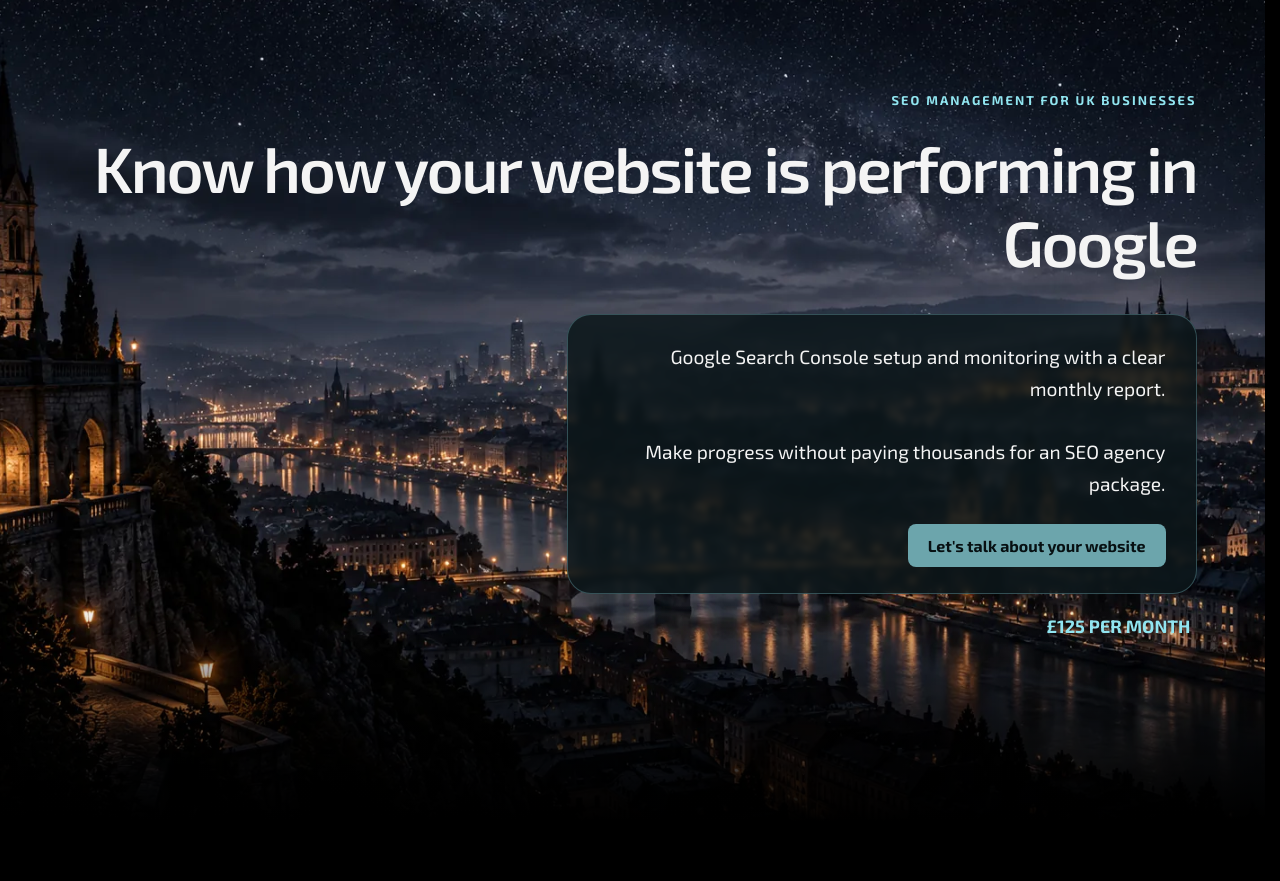
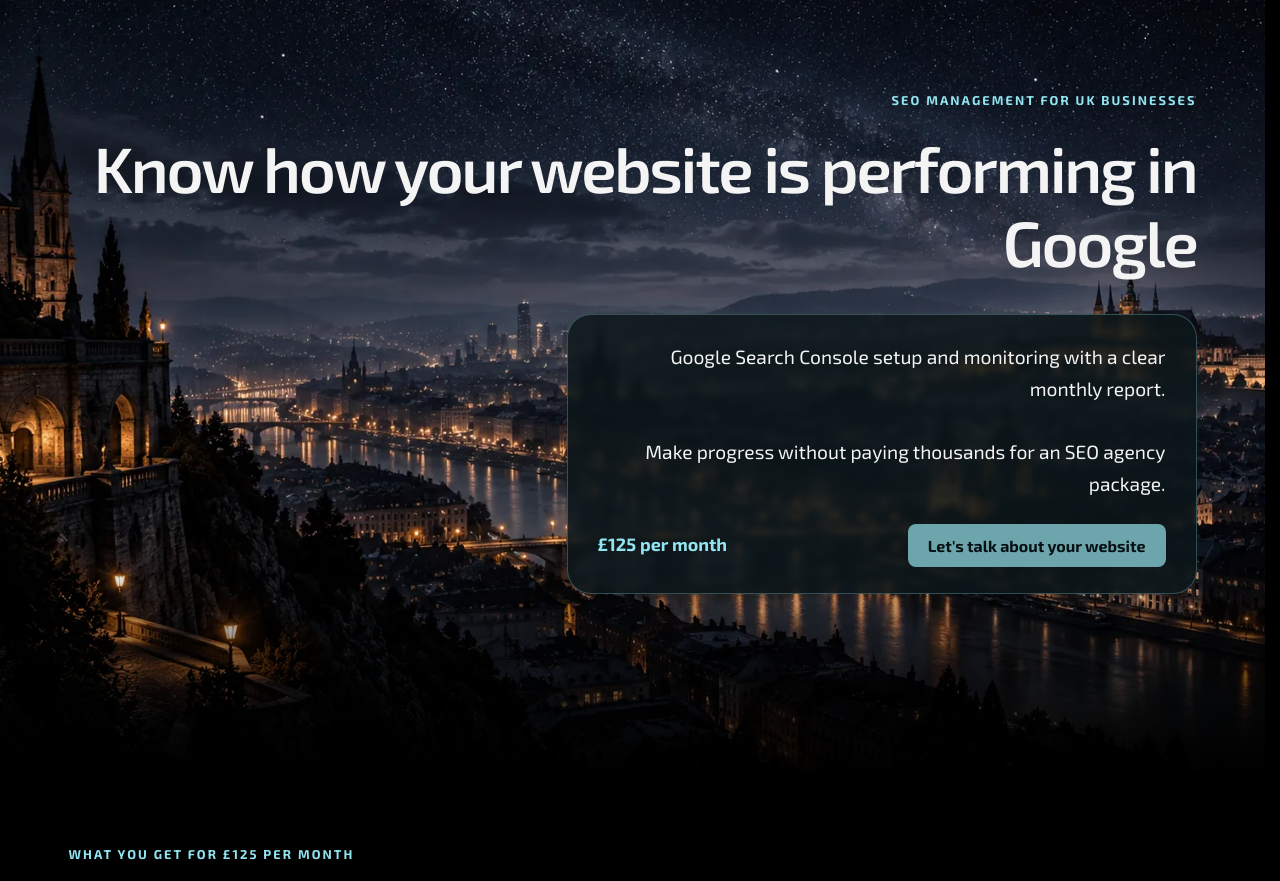
Before and after one commit to cfs-george/web_cfs, a web app: file seo-management/index.html in a window 1280 px wide. Shown: the part 108-989 px from the top of the page. Run offline with its HTML, style and script files only (its server is not run), Linux system fonts and the light colour scheme.

Commit message:
tidy SEO landing page

```diff
--- a/seo-management/index.html
+++ b/seo-management/index.html
@@ -122,9 +122,11 @@
 <h1>Know how your website is performing in Google</h1>
 <div class="style-box">
 <p>Google Search Console setup and monitoring with a clear monthly report.<br><br>Make progress without paying thousands for an SEO agency package.</p>
+<div class="seo-hero-actions">
+<p class="seo-hero-price"><strong>£125 per month</strong></p>
 <button type="button" class="button"  data-contact-open data-contact-subject="SEO management">Let's talk about your website</button>
 </div>
-<p class="seo-hero-price"><strong>£125 PER MONTH</strong></p>
+</div>
 </div>
 </section>
 <section class="section seo-package" id="what-you-get">
--- a/styles/site.css
+++ b/styles/site.css
@@ -45,6 +45,8 @@ h3{font-size:1.65rem;font-weight:600}
 .seo-report-preview .report-preview{position:relative;display:block;padding:0;border:1px solid #5e7c82;border-radius:18px;background:#fff;color:#142124;box-shadow:0 18px 50px #0005;transition:transform .18s ease,box-shadow .18s ease}.seo-report-preview .report-preview:hover{transform:translateY(-3px);box-shadow:0 24px 56px #0008}.seo-report-preview .report-preview:focus-visible{outline:3px solid #91e5f0;outline-offset:5px}.seo-report-preview .report-preview img{display:block;width:100%;height:auto}.seo-report-preview .report-preview span{position:absolute;right:16px;bottom:16px;display:inline-flex;align-items:center;gap:8px;padding:10px 13px;border-radius:8px;background:#101719e8;color:#f4f4f4;font-size:.85rem;font-weight:700}.seo-report-preview .report-preview i{color:#91e5f0}@media(max-width:600px){.seo-report-preview .report-preview{border-radius:14px}.seo-report-preview .report-preview span{right:10px;bottom:10px;padding:8px 10px;font-size:.76rem}}
 .seo-mid-cta{padding-top:12px;padding-bottom:26px;text-align:center}
 .seo-hero-inner .style-box{max-width:630px}
+.seo-hero-actions{display:flex;align-items:center;justify-content:space-between;gap:12px}.seo-hero-actions .seo-hero-price{margin:0;text-align:left;white-space:nowrap}.seo-hero-actions .button{margin-left:auto}
+@media(max-width:600px){.seo-hero-actions{align-items:flex-start;flex-direction:column}.seo-hero-actions .button{align-self:flex-end;margin-left:0}}
 .seo-report-preview-copy .eyebrow{color:var(--accent-color)}
 @media(max-width:600px){.testimonial-card{max-height:500px;overflow-y:auto;overscroll-behavior:contain;scrollbar-color:#6ca5ac #172428;scrollbar-width:thin}.testimonial-card::-webkit-scrollbar{width:8px}.testimonial-card::-webkit-scrollbar-thumb{border-radius:999px;background:#6ca5ac}.testimonial-card::-webkit-scrollbar-track{background:#172428}}
 .compact{min-height:650px}
```
